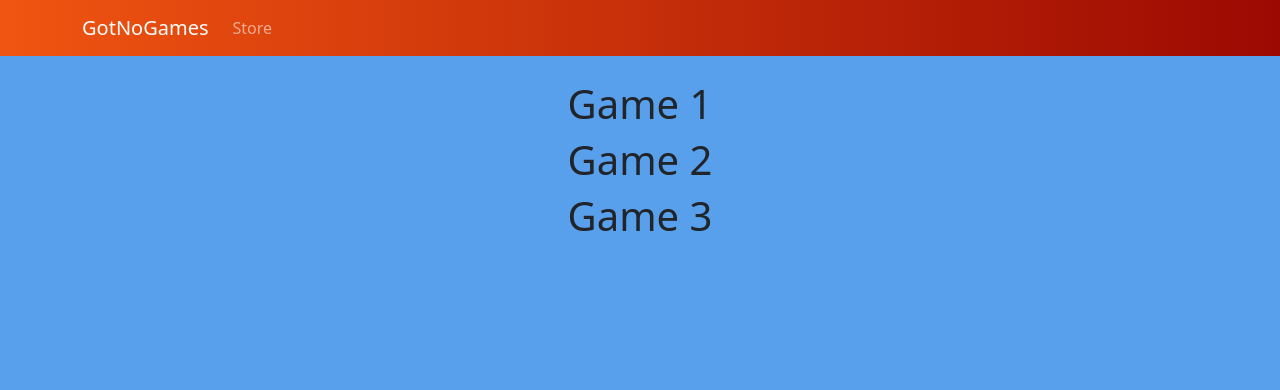
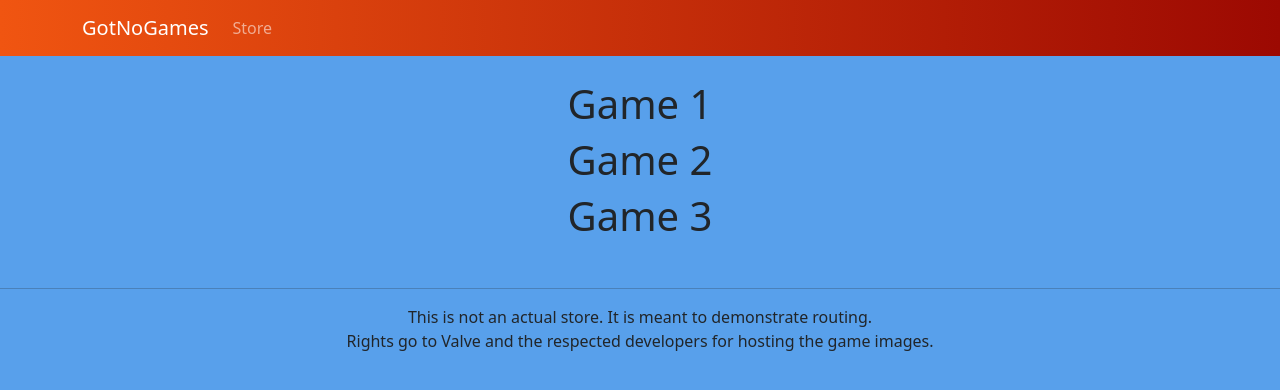
Before and after one commit to lawesome1444/DRAQ_Project1, a React (Create React App) app: page /store in a window 1280 px wide. Shown: the top 390 px of the page. Built offline with nearby package versions, Linux system fonts and the light colour scheme.

Commit message:
Restored missing Legal footer

```diff
--- a/src/App.js
+++ b/src/App.js
@@ -14,10 +14,10 @@ import {BrowserRouter, Routes, Route} from 'react-router-dom';
 document.body.style = 'background: #58A0EB;';
 
 function App() {
-  //Stores the gradient CSS data for the navbar
-  const gradientBar = {
-    background: 'linear-gradient(to right, #F05511, #9C0902)',
-  };
+    //Stores the gradient CSS data for the navbar
+    const gradientBar = {
+      background: 'linear-gradient(to right, #F05511, #9C0902)',
+    };
 
   return (
     <BrowserRouter>
@@ -36,6 +36,7 @@ function App() {
         <Routes>
           <Route path='/store' element={<Store></Store>}></Route>
         </Routes>
+        <Legal></Legal>
       </div>
     </BrowserRouter>
   );
--- a/src/components/legal.js
+++ b/src/components/legal.js
@@ -2,6 +2,8 @@
 function Legal(){
     return(
         <div>
+            <br/>
+            <hr/>
             <p>
                 This is not an actual store. It is meant to demonstrate routing.<br/>
                 Rights go to Valve and the respected developers for hosting the game images.
```
